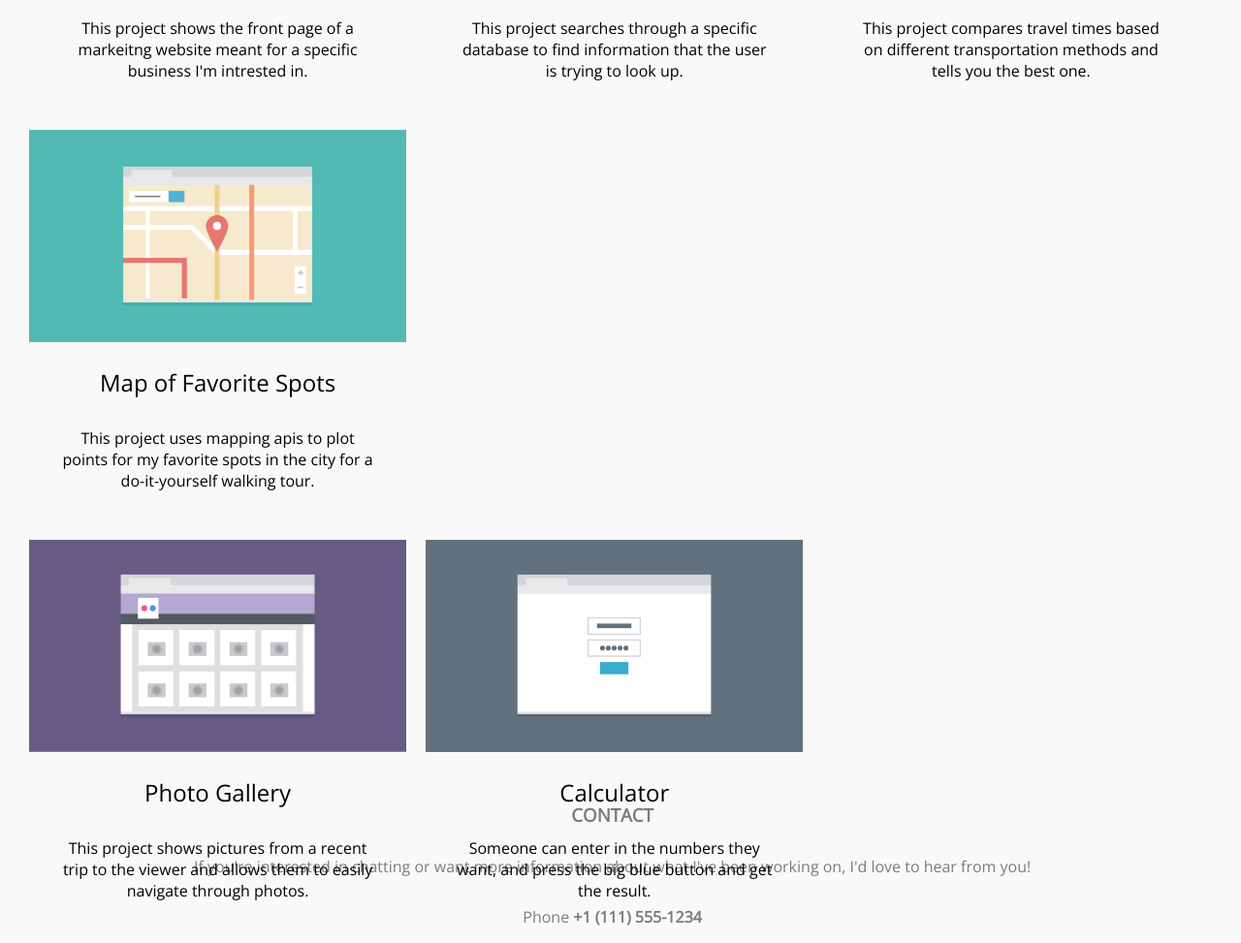
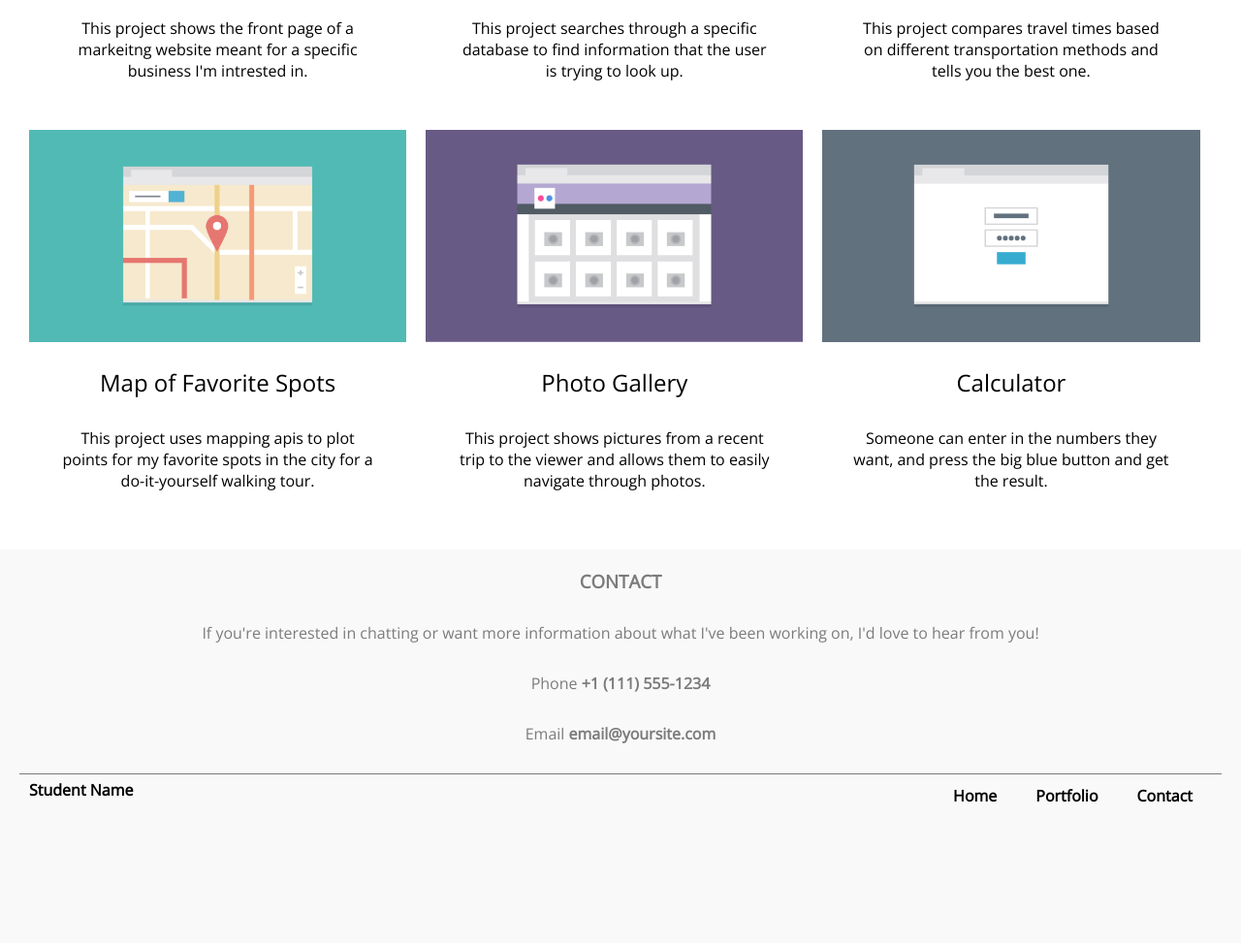
Before and after one commit to nickhonegger/cssProject, a plain HTML site: page index.html in a window 1280 px wide. Shown: the part 980-1953 px from the top of the page at 97% size. After the commit the page ends 1848 px from the top, so only its background shows below. Drawn offline with nearby package versions, Linux system fonts and the light colour scheme.

Commit message:
Fixed clear fix issue
Issue with 3rd media size fixed. Created a separate div that was
causing the issue. Removed that div and created a clear fix.

```diff
--- a/index.html
+++ b/index.html
@@ -29,7 +29,7 @@
 
 </div>
 
-<div class="portfolio">
+<div class="portfolio clearfix">
 	<div class ="portfolio-heading">
 	<h3><strong>Portfolio</strong></h3>
 	</div>
@@ -49,13 +49,14 @@
 		<h2>Travel App</h2>
 		  <p>This project compares travel times based on different transportation methods and tells you the best one.</p>
 	</div>
-	<div class="map">
+<div class="largePage2">
+	<div class="map clearfix">
 		<img src="responsive_layout_v1/Images/portfolio-6.png">
 		<h2>Map of Favorite Spots</h2>
 		    <p>This project uses mapping apis to plot points for my favorite spots in the city for a do-it-yourself walking tour.</p>
 	</div>
 
-	<div class="tertiary col">
+<!-- 	<div class="tertiary col"> -->
 		<div class="photoGallery">
 			<img src="responsive_layout_v1/Images/portfolio-5.png">
 			<h2>Photo Gallery</h2>
@@ -67,6 +68,7 @@
 			  <p>Someone can enter in the numbers they want, and press the big blue button and get the result.</p>
 		  </div>
 	</div>
+<!-- </div> -->
 </div>
 
 <div class="contact_info">
--- a/style.css
+++ b/style.css
@@ -8,6 +8,9 @@ padding:0;
 
 }
 
+.clearfix {
+  overflow: auto;
+}
 
 * {
 	box-sizing: border-box;
@@ -61,9 +64,6 @@ p {
 	padding-right: 10px;
 }
 
-
-	}
-
 .nav,
 .bio {
 	background-color: #F9F9F9
@@ -95,6 +95,14 @@ p {
 		border-bottom: 1px solid black;
 		margin-bottom: -25px;
 
+	}
+
+
+
+.clearfix::after {
+  content: "";
+  display: table;
+  clear: both;
 }
 
 
@@ -159,7 +167,6 @@ p {
 			margin-bottom: 10px;
 			margin-top: -20px;
 		}
-
 
 
 	/*Cols*/
@@ -230,6 +237,9 @@ p {
 
 	}
 
+}
+
+
 @media (min-width: 1025px) {
 
 	.marketing,
@@ -240,6 +250,12 @@ p {
 		float: left;
 	}
 
+
+
+/*.largePage2 .clearfix {
+	 content: "largePage2"; display: table; clear: both;
+}*/
+
 .map,
 .photoGallery,
 .calculator {
@@ -247,14 +263,11 @@ p {
 		padding: 10px;
 		float: left;
 }
-.photoGallery,
-.calculator {
-	float: left;
-}
+
+
 
 .contact_info {
-	position: absolute;
-	margin-top: 85%;
+	clear: both;
 
 }
 
```
Lines whose indentation alone changed are shown as unchanged.
